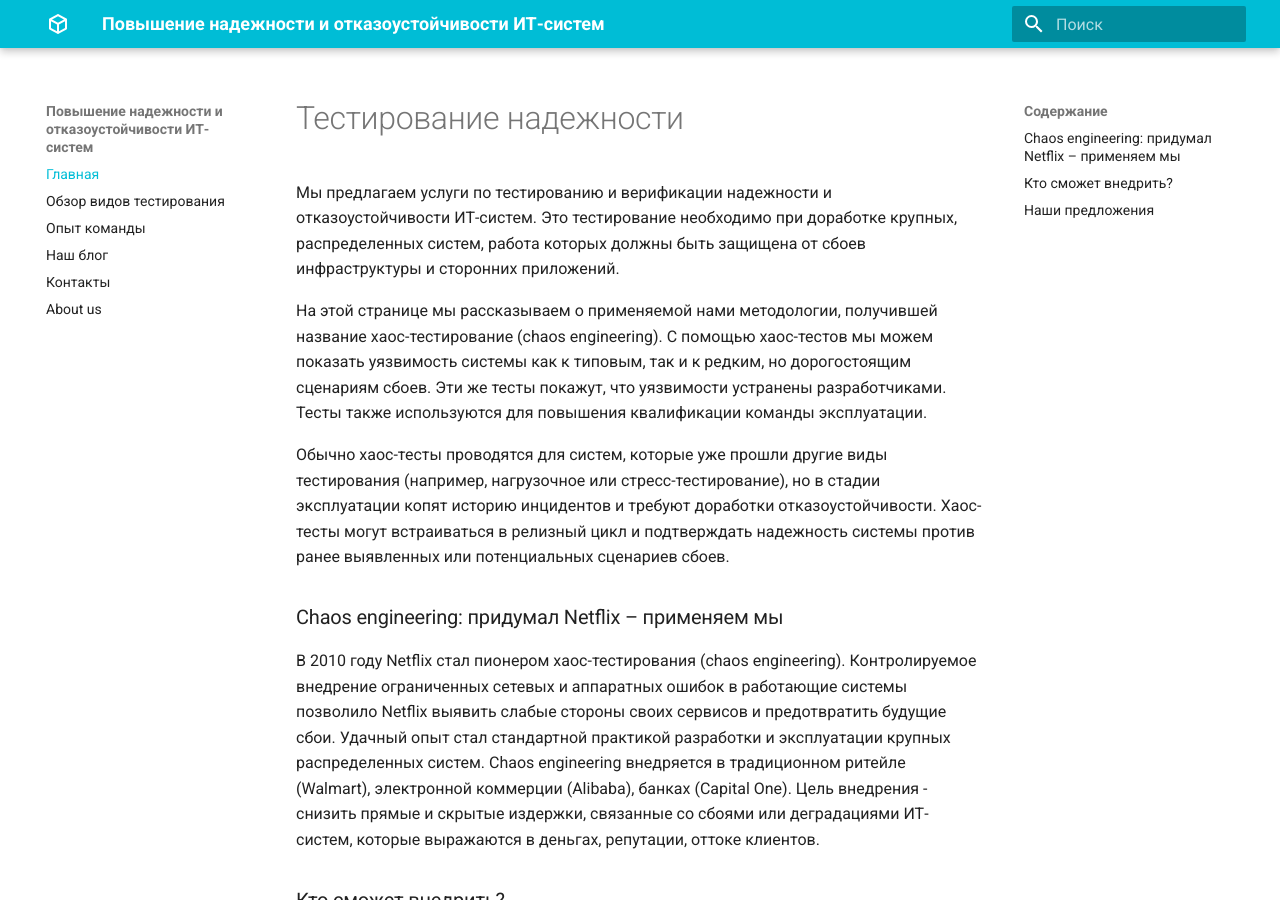
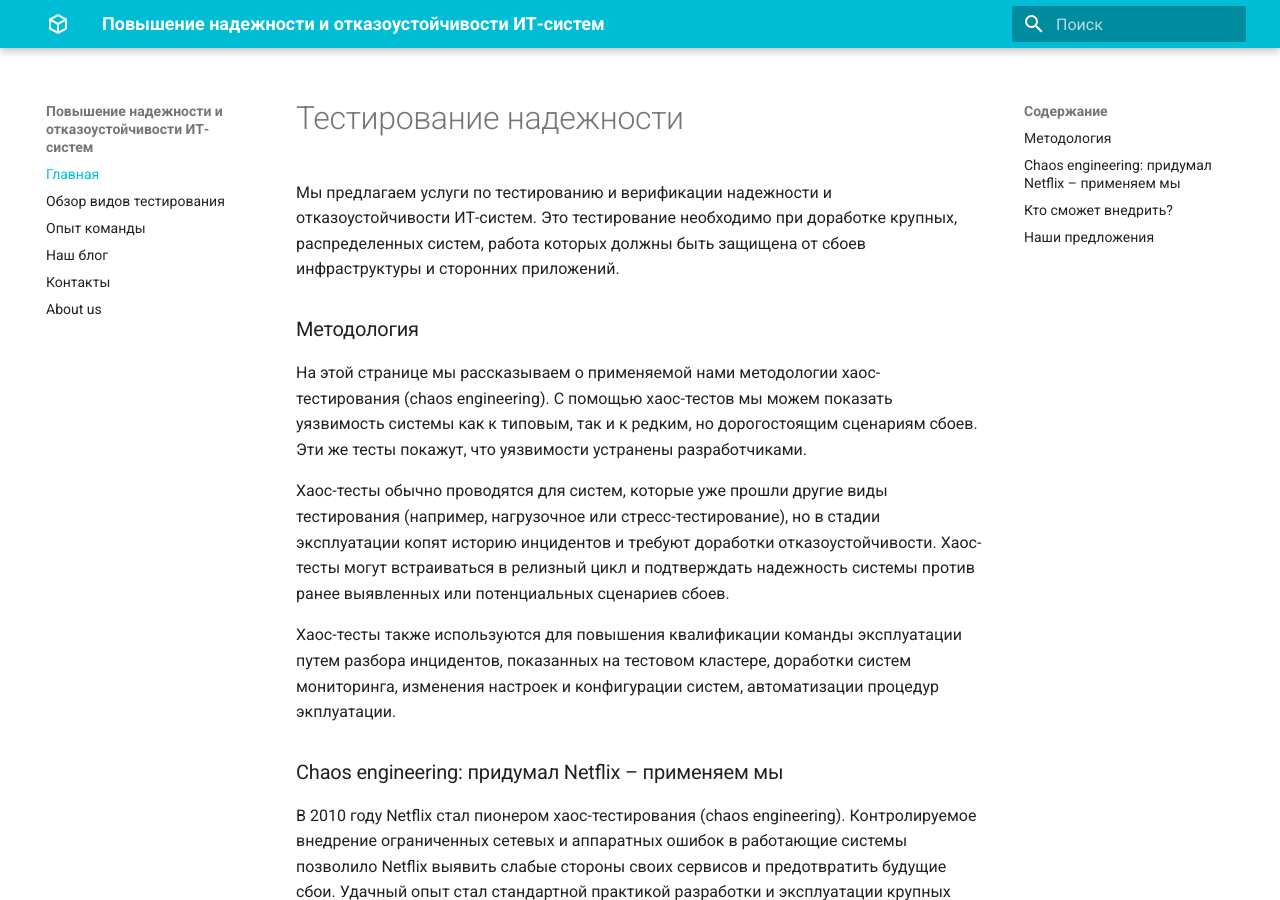
Before and after one commit to epogrebnyak/mkdocs-actionable, an MkDocs documentation site: the page built from docs/index.md, in a window 1280 px wide and 900 px high. Built offline with MkDocs 1.6.1 and Material for MkDocs 9.7.7, drawn with Linux system fonts in a browser that asks for light colours.

Commit message:
промежуточный заголовок

```diff
--- a/docs/index.md
+++ b/docs/index.md
@@ -4,12 +4,16 @@
 
 Мы предлагаем услуги по тестированию и верификации надежности и отказоустойчивости ИТ-систем. Это тестирование необходимо при доработке крупных, распределенных систем, работа которых должны быть защищена от сбоев инфраструктуры и сторонних приложений.
 
-На этой странице мы рассказываем о применяемой нами методологии, получившей название хаос-тестирование (chaos engineering).
-С помощью хаос-тестов мы можем показать уязвимость системы как к типовым, так и к редким, но дорогостоящим сценариям сбоев. Эти же тесты покажут, что уязвимости устранены разработчиками.
-Тесты также используются для повышения квалификации команды эксплуатации.
+### Методология
 
-Обычно хаос-тесты проводятся для систем, которые уже прошли другие виды тестирования (например, нагрузочное или стресс-тестирование), но в стадии эксплуатации копят историю инцидентов и требуют доработки отказоустойчивости.
-Хаос-тесты могут встраиваться в релизный цикл и подтверждать надежность системы против ранее выявленных или потенциальных сценариев сбоев.
+На этой странице мы рассказываем о применяемой нами методологии хаос-тестирования (chaos engineering). С помощью хаос-тестов мы можем показать уязвимость системы как к типовым, так и к редким, но дорогостоящим сценариям сбоев. Эти же тесты покажут, что уязвимости устранены разработчиками.
+
+Хаос-тесты обычно проводятся для систем, которые уже прошли другие виды тестирования
+(например, нагрузочное или стресс-тестирование), но в стадии эксплуатации копят историю инцидентов и требуют доработки отказоустойчивости. Хаос-тесты могут встраиваться в релизный цикл и подтверждать надежность системы против ранее выявленных или потенциальных сценариев сбоев.
+
+Хаос-тесты также используются для повышения квалификации команды эксплуатации
+путем разбора инцидентов, показанных на тестовом кластере, доработки систем мониторинга,
+изменения настроек и конфигурации систем, автоматизации процедур экплуатации.
 
 
 ### Chaos engineering: придумал Netflix – применяем мы
```
